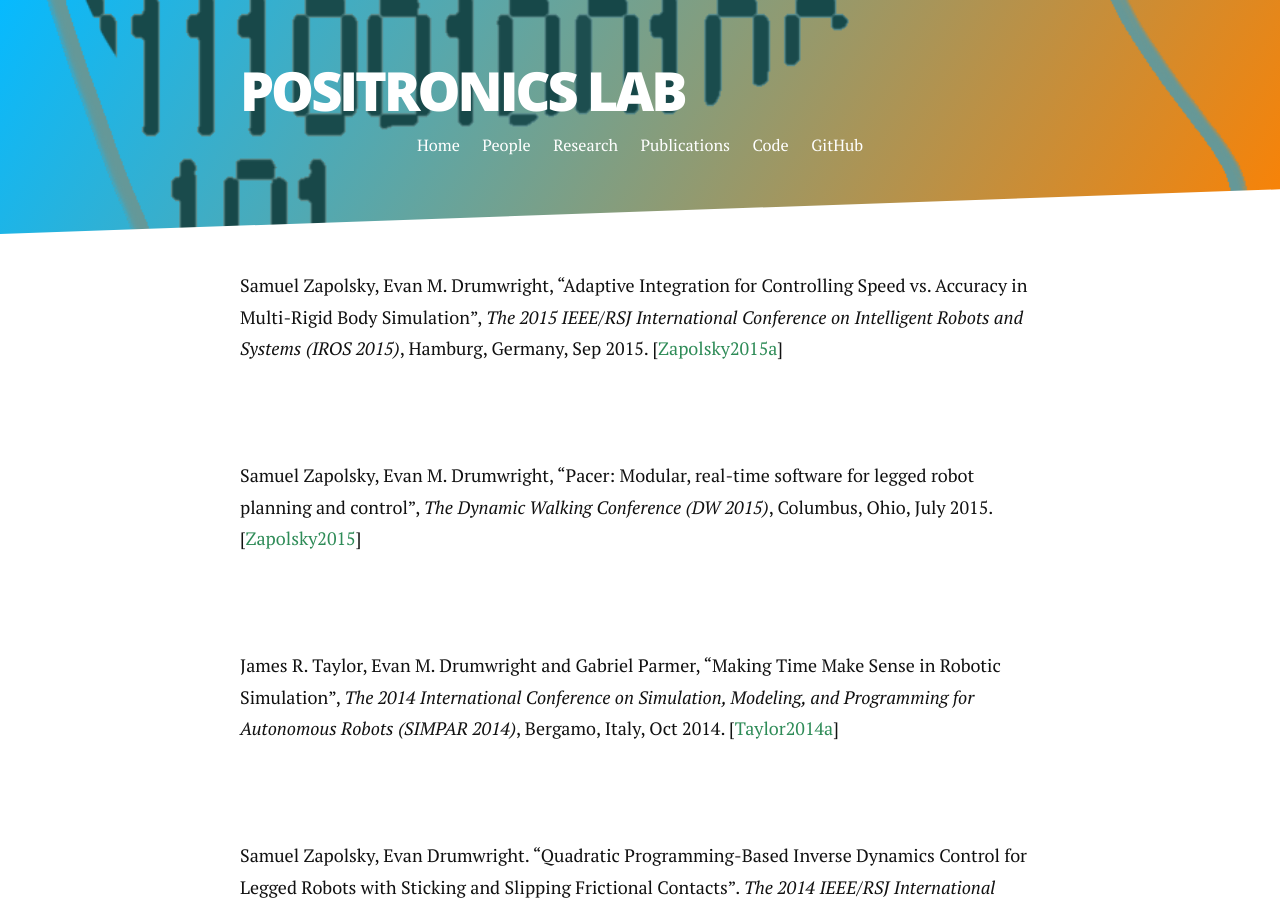
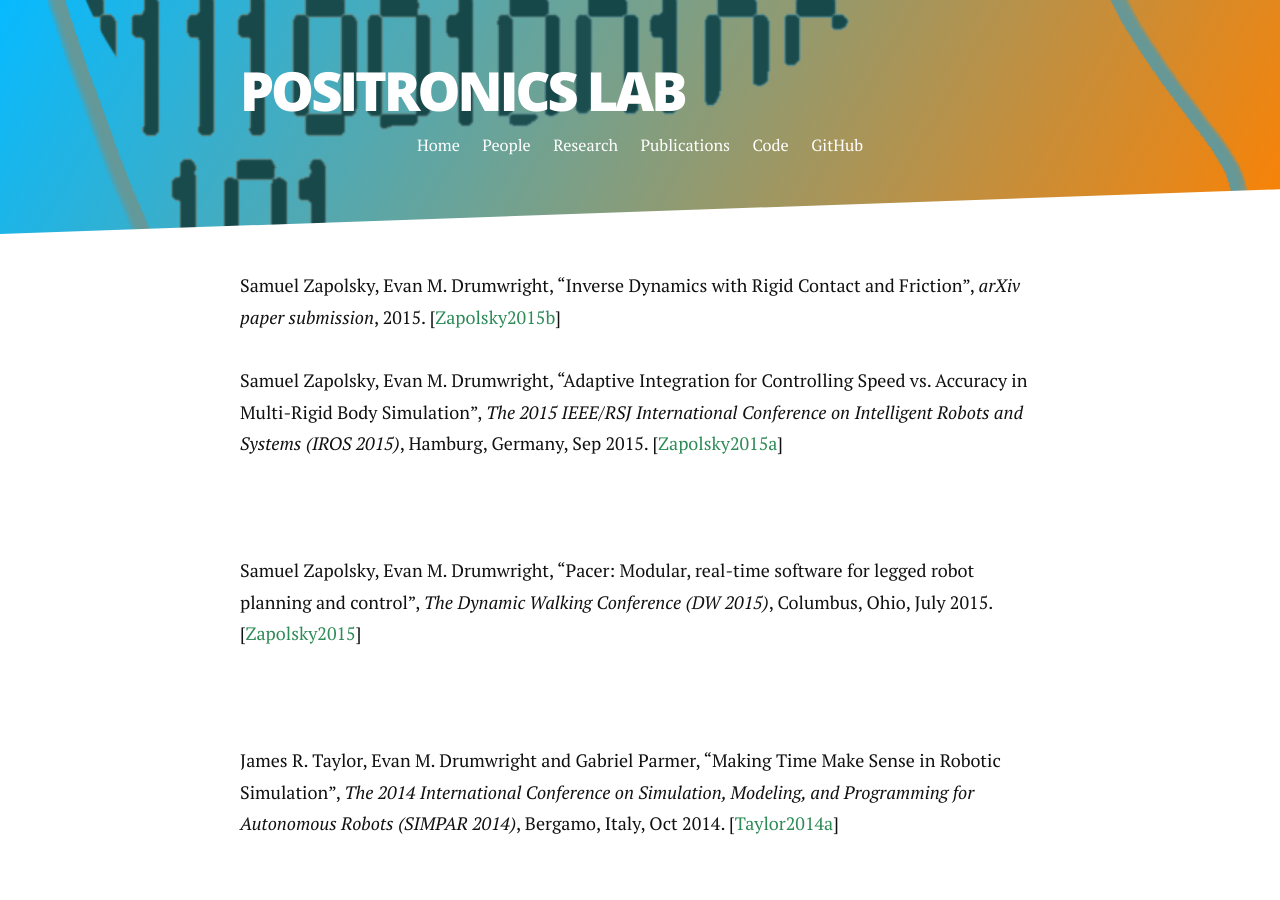
Before and after one commit to PositronicsLab/positronicslab.github.io, a Jekyll site: the page built from publications.md, in a window 1280 px wide and 900 px high. Built offline with Jekyll 4.4.1, drawn with Linux system fonts in a browser that asks for light colours; nearby versions of some CDN libraries; Markdown is read by kramdown in place of the engine named in the settings.

Commit message:
updated arxiv submission of Journal

```diff
--- a/publications.md
+++ b/publications.md
@@ -2,6 +2,8 @@
 layout: default
 title: Publications
 ---
+Samuel Zapolsky, Evan M. Drumwright, "Inverse Dynamics with Rigid Contact and Friction", <i>arXiv paper submission</i>, 2015. [<a href="https://arxiv.org/submit/1349241/view">Zapolsky2015b</a>]
+
 Samuel Zapolsky, Evan M. Drumwright, "Adaptive Integration for Controlling Speed vs. Accuracy in Multi-Rigid Body Simulation", <i>The 2015 IEEE/RSJ International Conference on Intelligent Robots and Systems (IROS 2015)</i>, Hamburg, Germany, Sep 2015. [<a href="http://robotics.gwu.edu/positronics/wp-content/uploads/2014/08/IROS2015-Zapolsky.pdf">Zapolsky2015a</a>]
 
 &nbsp;
```
